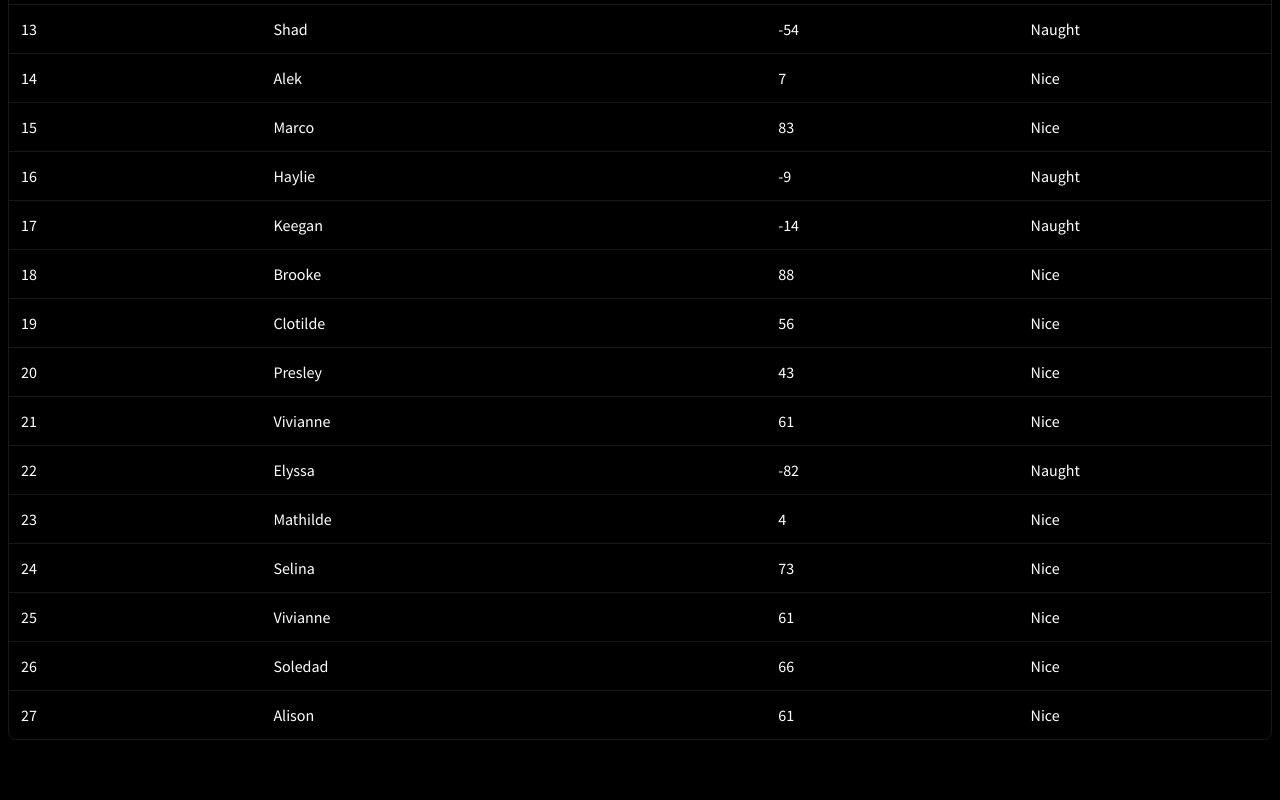
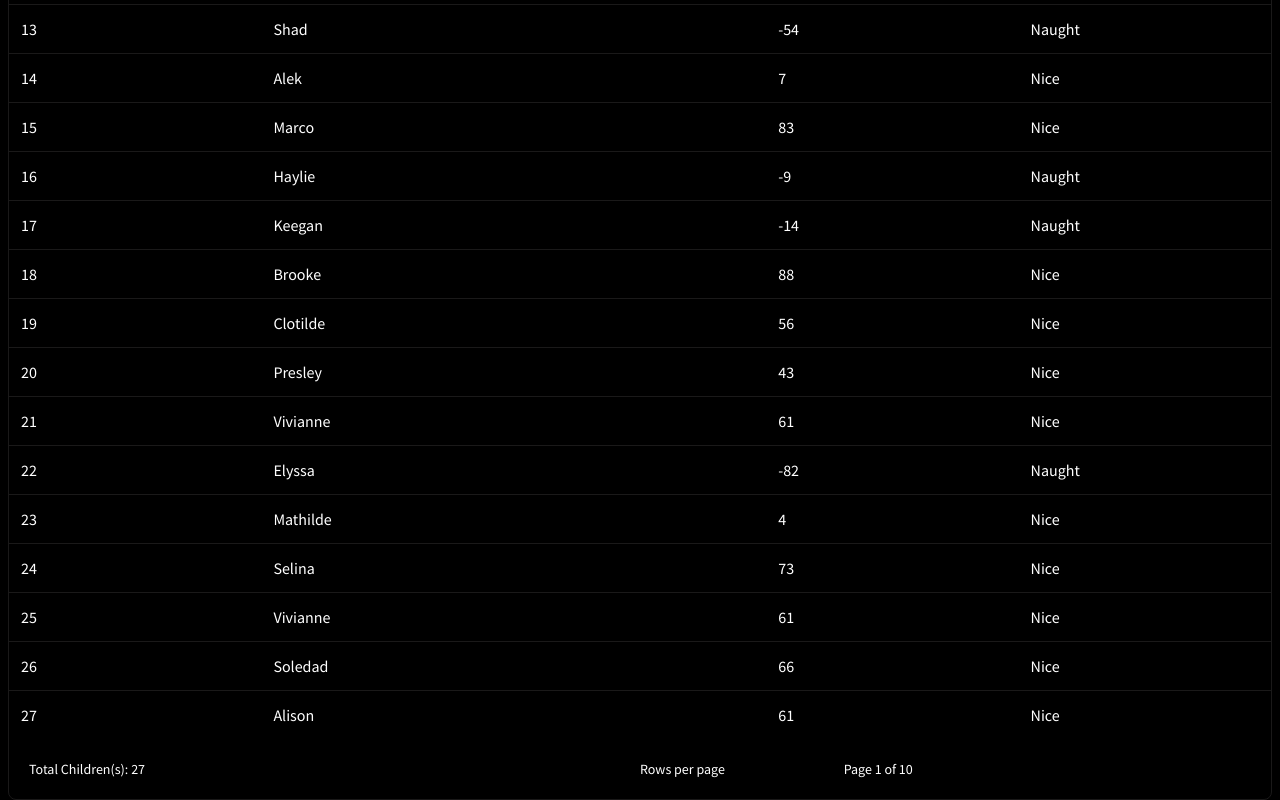
Before and after one commit to ImalKesara/advent-of-svelte, a SvelteKit app: page /day1 in a window 1280 px wide. Shown: the part 963-1763 px from the top of the page. Before the commit the page ends 1703 px from the top, so only its background shows below. Built offline with nearby package versions, Linux system fonts and the light colour scheme.

Commit message:
going to use shadn svelte ui

```diff
--- a/src/routes/(dashbaord)/day1/+page.svelte
+++ b/src/routes/(dashbaord)/day1/+page.svelte
@@ -8,6 +8,7 @@
 	import { onMount } from 'svelte';
 	import { get } from 'svelte/store';
 	import ChildrenRows from './ChildrenRows.svelte';
+	import Pagination from './Pagination.svelte';
 
 	let niceChildren: number = 0;
 	let naughtyChildren: number = 0;
@@ -170,4 +171,7 @@
 			</tr>
 		{/each}
 	</table>
+
+	<!-- //pagition -->
+	<Pagination {copyPersons} />
 </div>
--- /dev/null
+++ b/src/routes/(dashbaord)/day1/Pagination.svelte
@@ -0,0 +1,14 @@
+<script lang="ts">
+	export let copyPersons;
+</script>
+
+<div class="grid grid-cols-2 p-5">
+	<div class="text-sm">
+		Total Children(s): <span class=" font-thin">{copyPersons.length}</span>
+	</div>
+	<div class="grid grid-cols-12 text-sm">
+		<div class=" col-span-4">Rows per page</div>
+		<div class=" col-span-4">Page 1 of 10</div>
+		<div class=" col-span-4"></div>
+	</div>
+</div>
```
